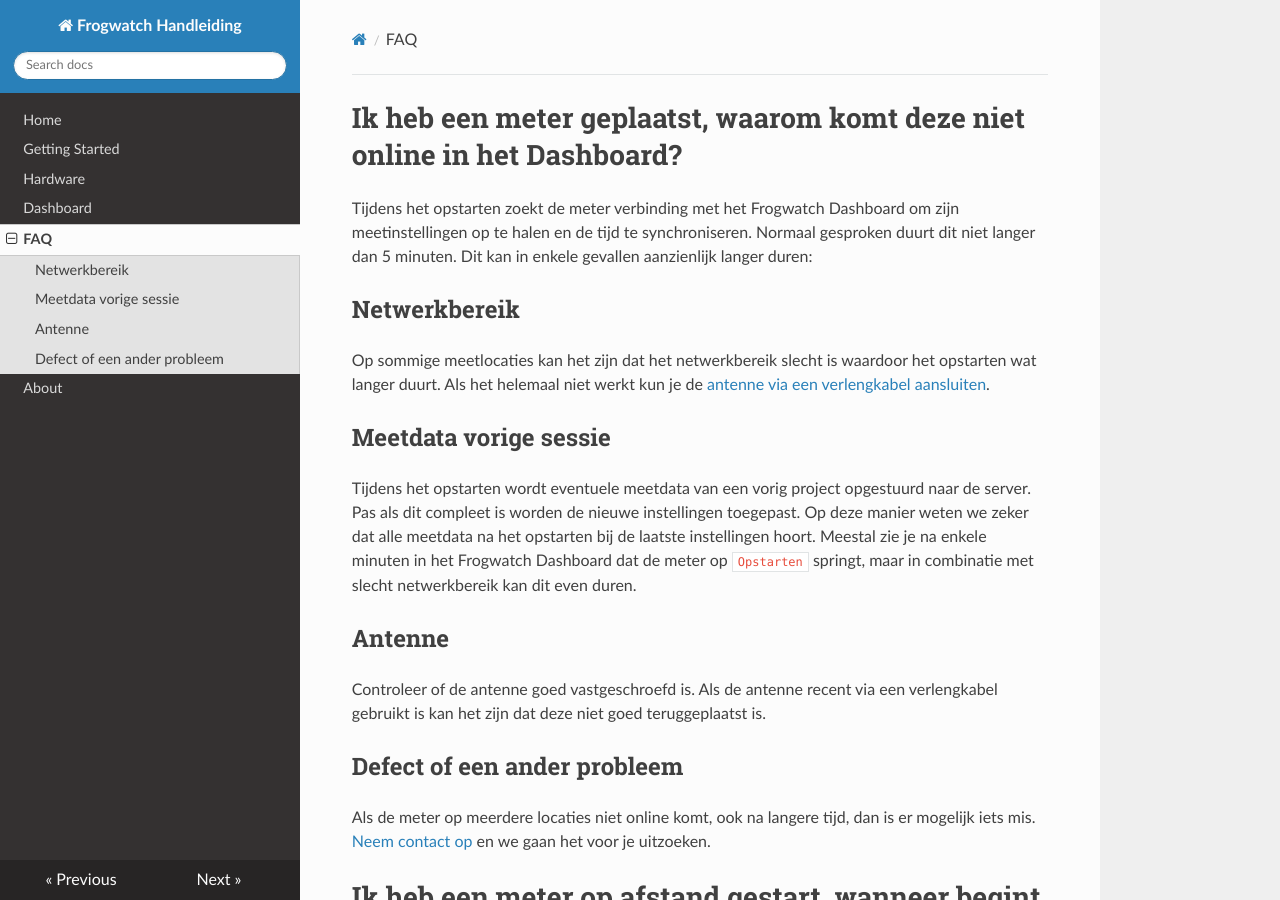
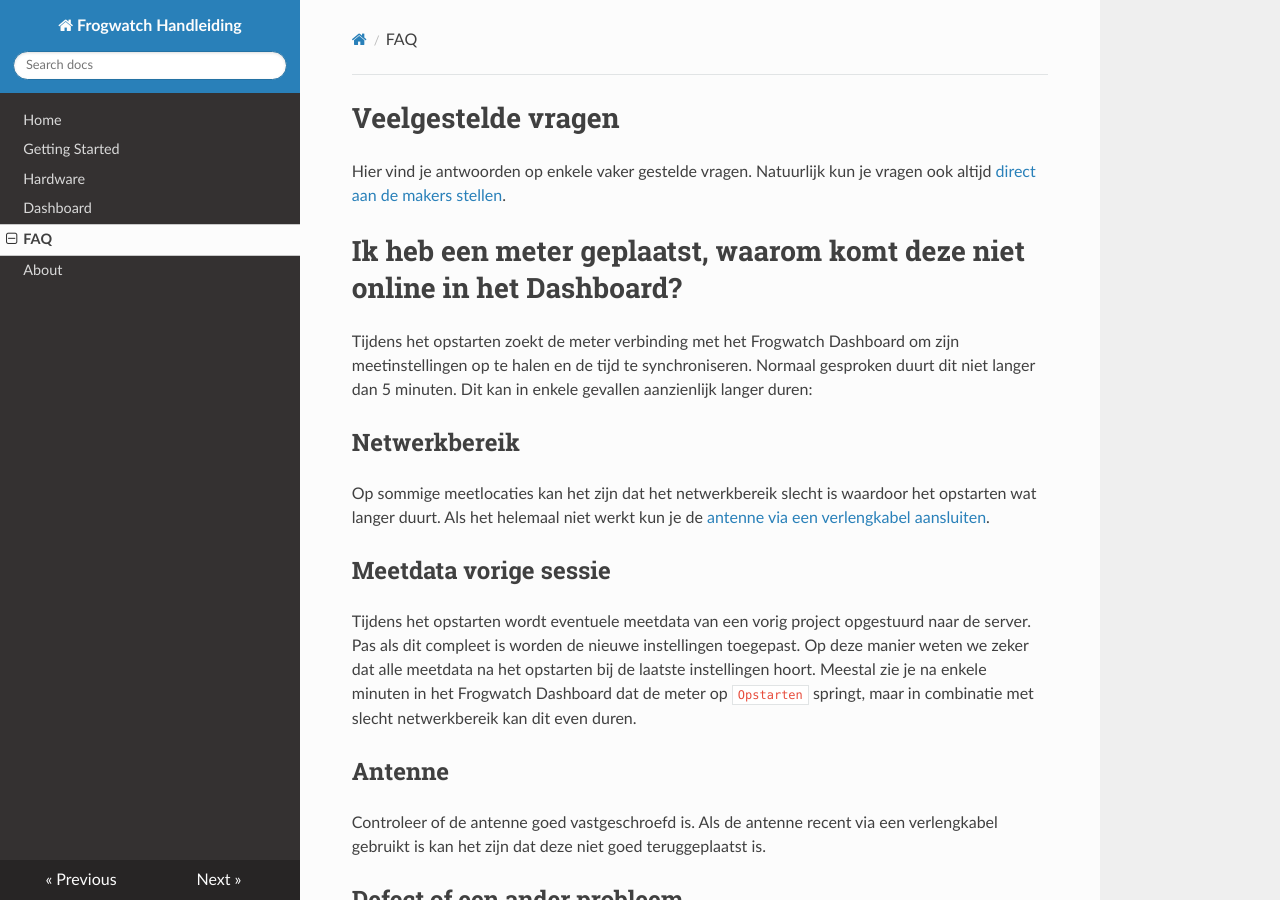
Before and after one commit to ijager/docs.frog.watch, an MkDocs documentation site: the page built from docs/faq.md, in a window 1280 px wide and 900 px high. Built offline with MkDocs 1.6.1, drawn with Linux system fonts in a browser that asks for light colours; nearby versions of some CDN libraries.

Commit message:
FAQ: add intro

```diff
--- a/docs/faq.md
+++ b/docs/faq.md
@@ -1,3 +1,9 @@
+# Veelgestelde vragen
+
+Hier vind je antwoorden op enkele vaker gestelde vragen. Natuurlijk kun je vragen ook altijd [direct aan de makers stellen](https://www.frog.watch/contact/).
+
+
+
 # Ik heb een meter geplaatst, waarom komt deze niet online in het Dashboard?
 
 Tijdens het opstarten zoekt de meter verbinding met het Frogwatch Dashboard om zijn meetinstellingen op te halen en de tijd te synchroniseren. Normaal gesproken duurt dit niet langer dan 5 minuten. Dit kan in enkele gevallen aanzienlijk langer duren:
```
